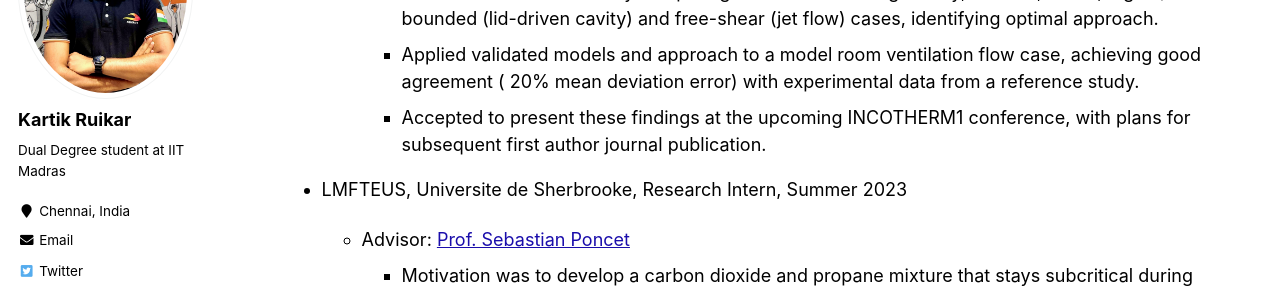
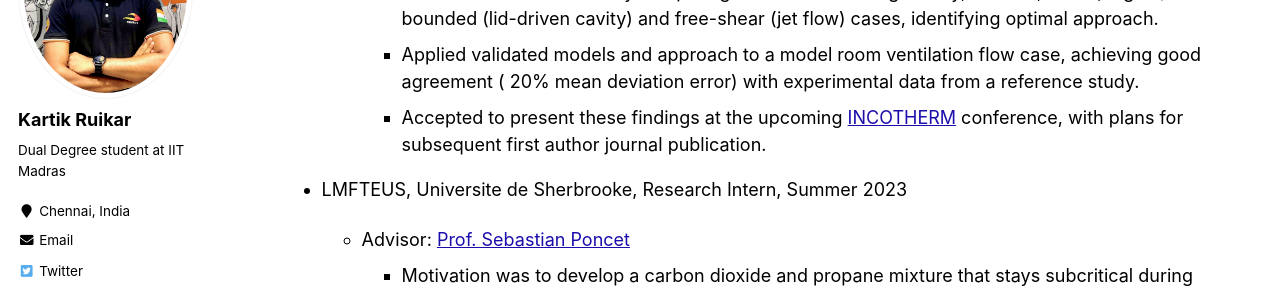
Before and after one commit to Kartik2605/Kartik2605.github.io, a Jekyll site: the page built from _pages/cv.md, in a window 1280 px wide and 900 px high, scrolled down 532 px. Shown: the part 153-446 px from the top of the window. Built offline with Jekyll 4.4.1, drawn with Linux system fonts in a browser that asks for light colours.

Commit message:
conference website link

```diff
--- a/_pages/cv.md
+++ b/_pages/cv.md
@@ -28,7 +28,7 @@ redirect_from:
     - Developed GPU-accelerated LES modules for solver using OpenACC, implementing subgrid-scale (SGS) models and synthetic eddy method for realistic inlet turbulence generation.
     - Conducted validation study comparing SGS models (Smagorinsky, Vreman, WALE, Sigma) for wall-bounded (lid-driven cavity) and free-shear (jet flow) cases, identifying optimal approach.
     - Applied validated models and approach to a model room ventilation flow case, achieving good agreement ( 20% mean deviation error) with experimental data from a reference study.
-    - Accepted to present these findings at the upcoming INCOTHERM1 conference, with plans for subsequent first author journal publication.
+    - Accepted to present these findings at the upcoming [INCOTHERM](https://people.iitism.ac.in/~incotherm2025/home.html) conference, with plans for subsequent first author journal publication.
 
 - LMFTEUS, Universite de Sherbrooke, Research Intern, Summer 2023
 
```
